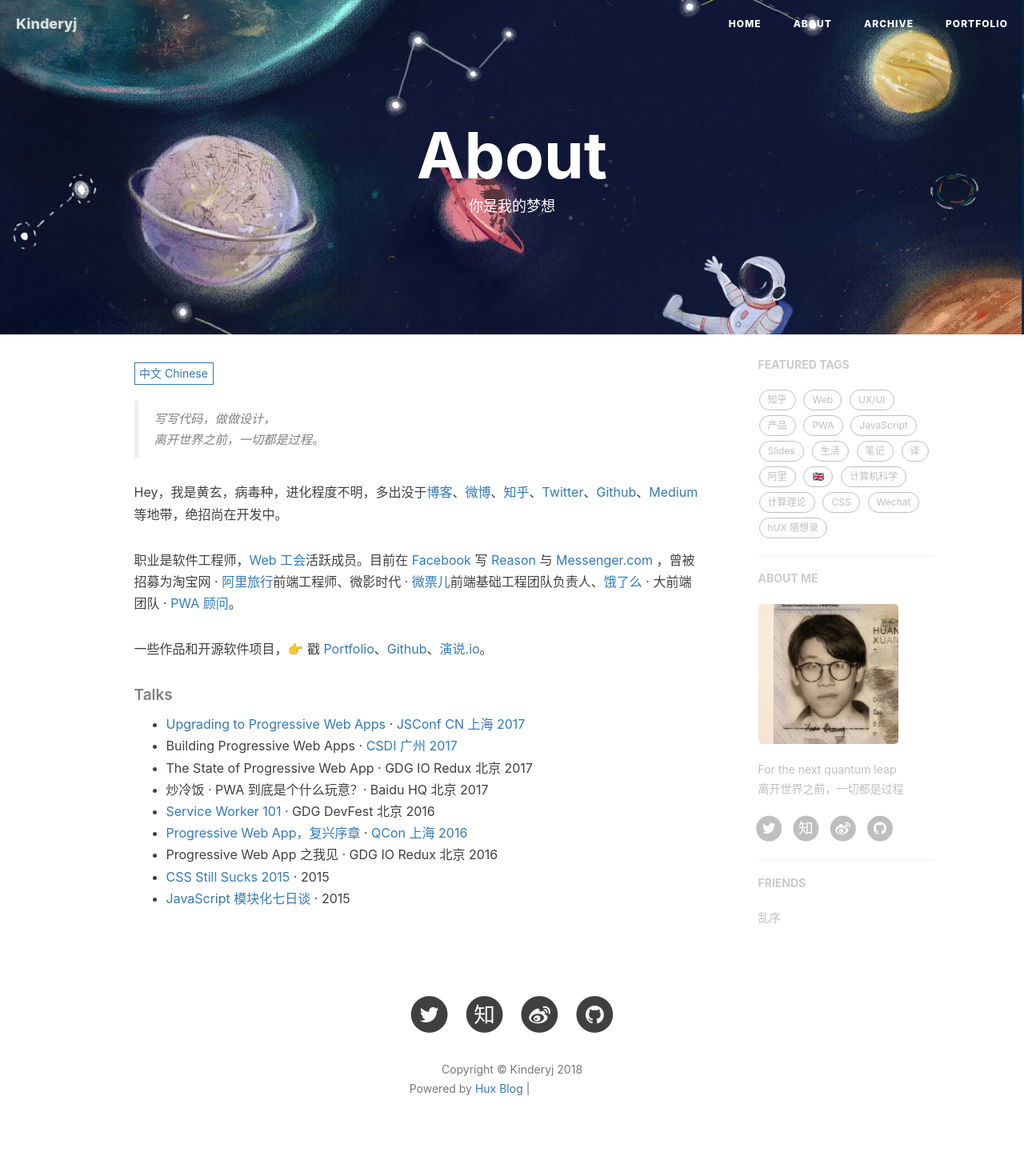
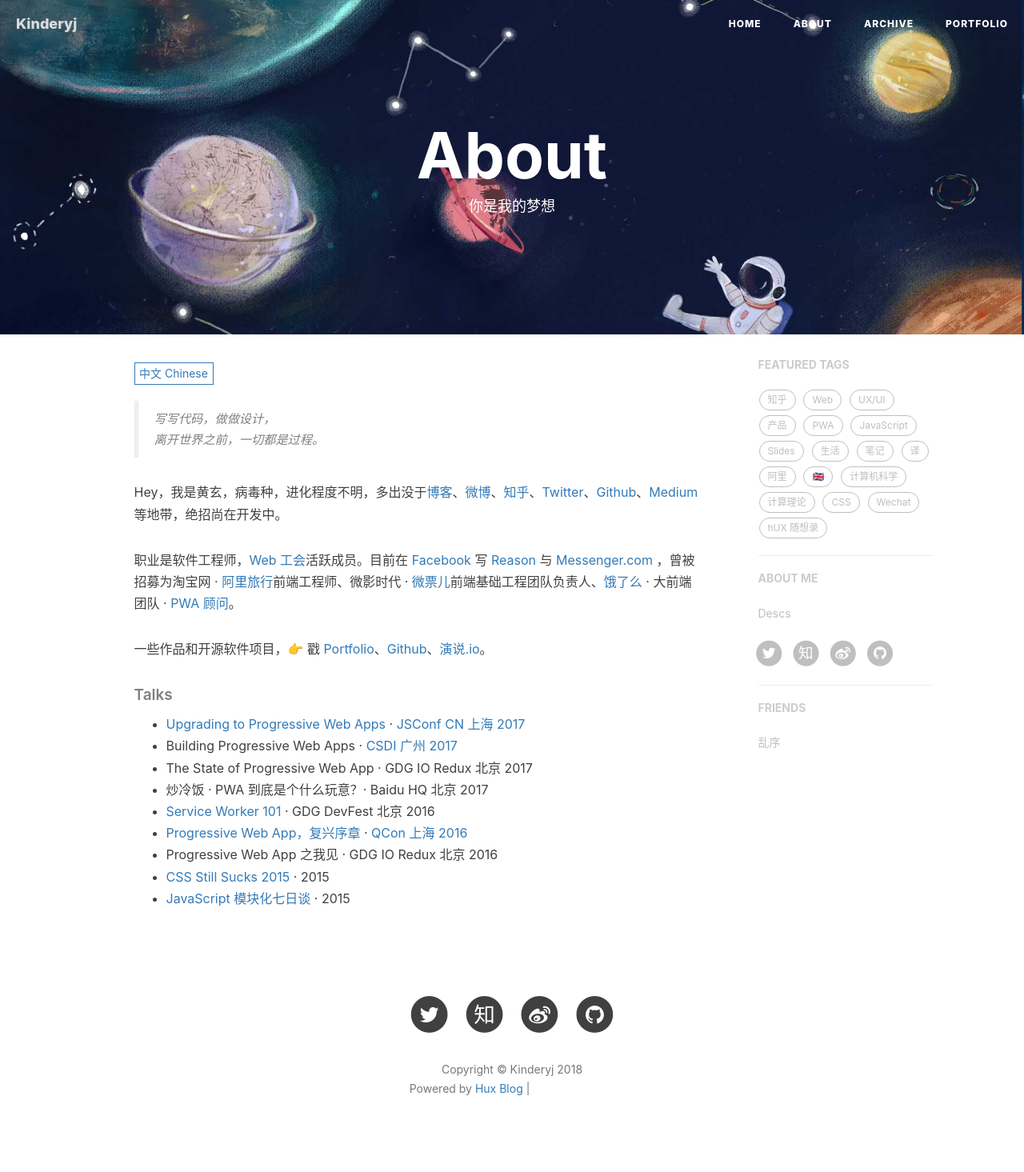
Before and after one commit to kinderyj/kinderyj.github.io, a Jekyll site: the page built from about.html, in a window 1280 px wide. Shown: the whole page at 80% size. Built offline with Jekyll 4.4.1, drawn with Linux system fonts in a browser that asks for light colours; nearby versions of some CDN libraries; comment, search, counter and statistics services are not loaded; grey boxes are pictures that could not be loaded.

Commit message:
Update _config.yml

```diff
--- a/_config.yml
+++ b/_config.yml
@@ -78,8 +78,8 @@
 
 # Sidebar settings
 sidebar: true                           # whether or not using Sidebar.
-sidebar-about-description: "For the next quantum leap<br>离开世界之前，一切都是过程"
-sidebar-avatar: /img/avatar-hux-ny.jpg      # use absolute URL, seeing it's used in both `/` and `/about/`
+sidebar-about-description: "Descs"
+#sidebar-avatar: /img/avatar-hux-ny.jpg      # use absolute URL, seeing it's used in both `/` and `/about/`
 
 
 
```
